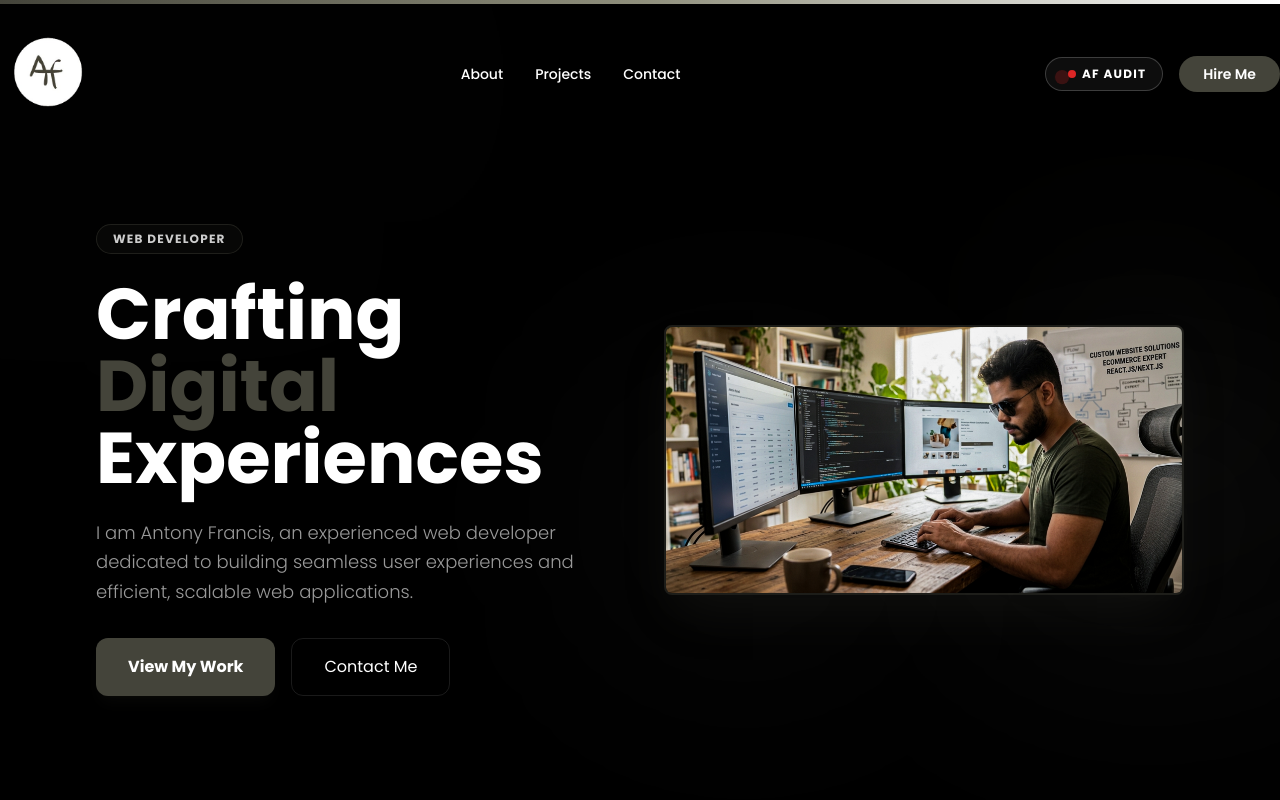
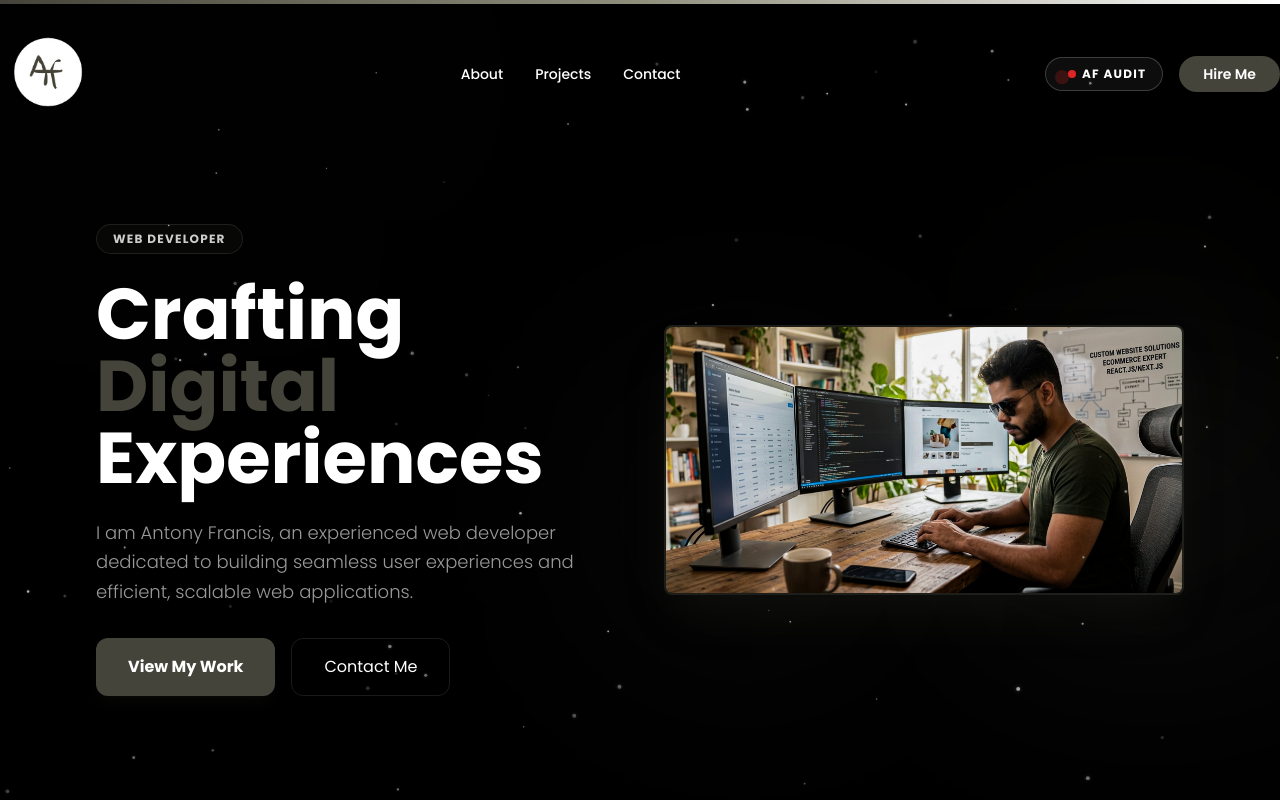
Before and after one commit to Antony-24/antony, a Next.js app: page / in a window 1280 px wide. Shown: the top 800 px of the page. Built offline with nearby package versions, Linux system fonts and the light colour scheme; a web font is replaced by a local one.

Commit message:
Update StarDustParticles canvas z-index to z-30 to stack above section backgrounds

```diff
--- a/src/components/StarDustParticles.tsx
+++ b/src/components/StarDustParticles.tsx
@@ -105,7 +105,7 @@ const StarDustParticles: React.FC = () => {
   return (
     <canvas
       ref={canvasRef}
-      className="fixed inset-0 pointer-events-none z-0"
+      className="fixed inset-0 pointer-events-none z-30"
       style={{
         mixBlendMode: "screen",
         opacity: 0.85,
```
Also changed, not shown: 1 other file (tests, documents, lock files or other folders).
